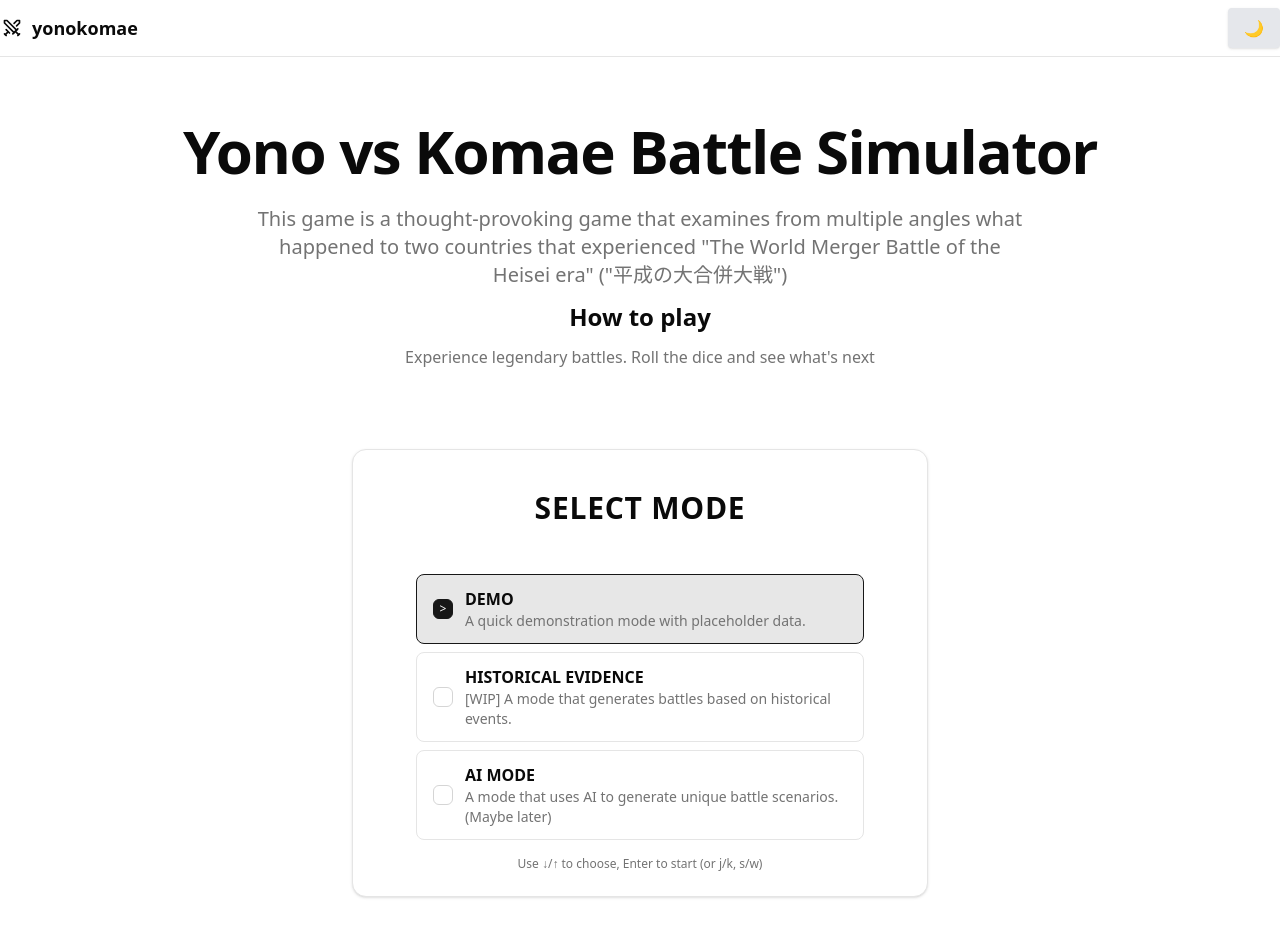
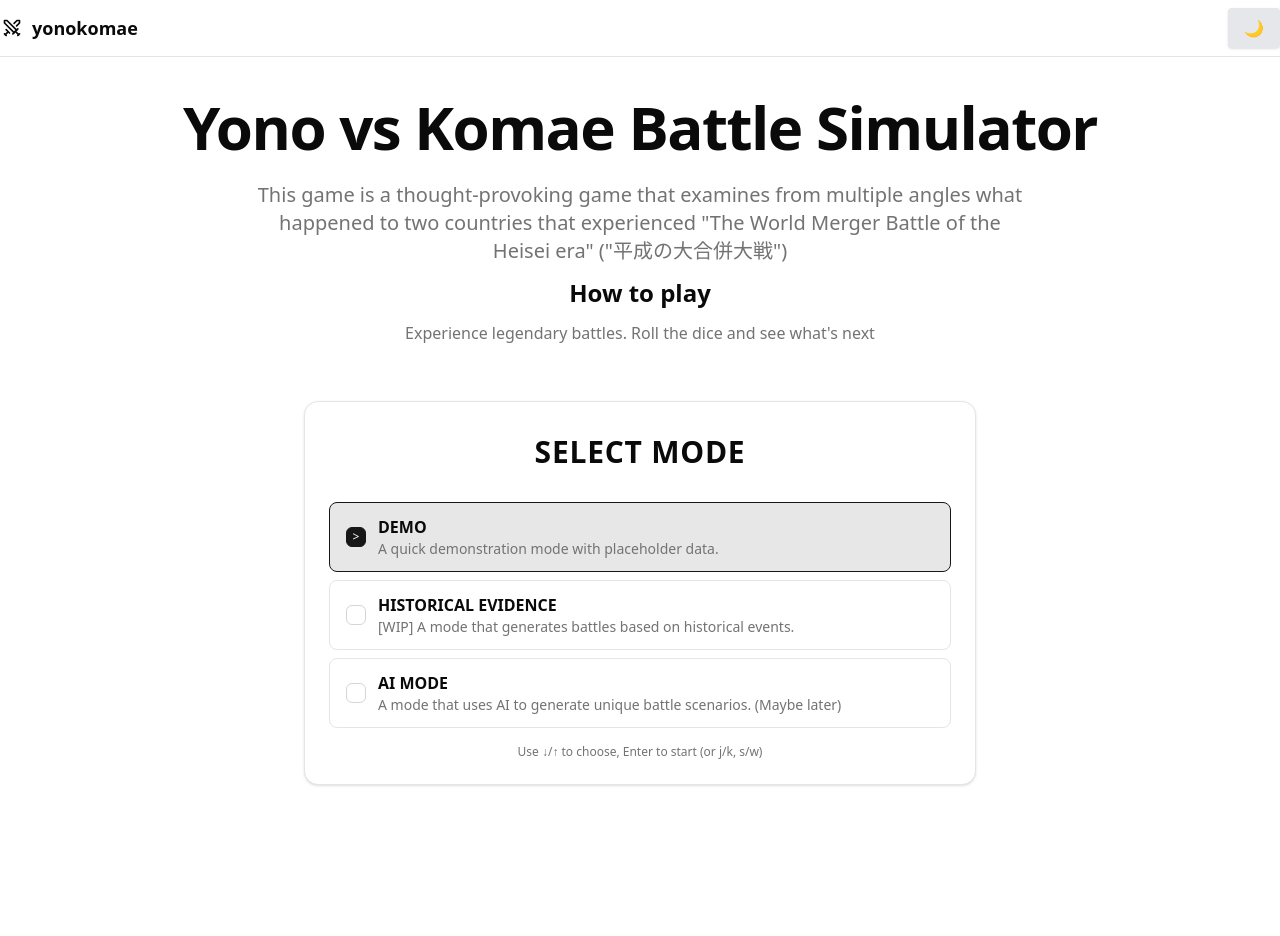
Before and after one commit to F88/yonokomae, a React (Vite) app: page / in a window 1280 px wide. Shown: the top 936 px of the page. Built offline with nearby package versions, Linux system fonts and the light colour scheme.

Commit message:
feat: update layout styles in App, Controller, and TitleContainer components for improved spacing and clarity

```diff
--- a/src/App.tsx
+++ b/src/App.tsx
@@ -97,9 +97,9 @@ function App() {
       </header>
 
       {/* Main Content */}
-      <div className="container flex flex-col gap-8 py-8 pb-32">
+      <div className="container flex flex-col gap-0 py-0 pb-32">
         {/* Intro Section */}
-        <section className="flex flex-col items-center text-center">
+        <section className="flex flex-col items-center text-center m-2">
           <Intro />
           <TheStartOfTheWar />
         </section>
--- a/src/components/Controller.tsx
+++ b/src/components/Controller.tsx
@@ -36,7 +36,7 @@ export const Controller: FC<ControllerProps> = ({
       if (key === 'Enter' || key === ' ' || key === 'b' || key === 'B') {
         e.preventDefault();
         handleGenerate();
-      } else if (key === 'r' || key === 'R' || key === 'Escape') {
+      } else if (key === 'r' || key === 'R') {
         e.preventDefault();
         handleReset();
       }
@@ -54,13 +54,13 @@ export const Controller: FC<ControllerProps> = ({
           variant="destructive"
           onClick={handleReset}
           className="gap-2"
-          title="Reset (R or Esc)"
-          aria-label="Reset (R or Esc)"
+          title="Reset (R)"
+          aria-label="Reset (R)"
         >
           <Square className="h-4 w-4" />
           RESET
         </Button>
-        <div className="text-xs text-muted-foreground">[Esc / R]</div>
+        <div className="text-xs text-muted-foreground">[R]</div>
       </div>
 
       {/* Battle block */}
@@ -74,7 +74,7 @@ export const Controller: FC<ControllerProps> = ({
           <GiInvertedDice3 className="h-5 w-5" />
           BATTLE
         </Button>
-        <div className="text-xs text-muted-foreground">[Enter / Space / B]</div>
+        <div className="text-xs text-muted-foreground">[B/Enter/Space]</div>
       </div>
     </div>
   );
--- a/src/components/TitleContaner.tsx
+++ b/src/components/TitleContaner.tsx
@@ -170,8 +170,8 @@ export function TitleContaner({
 
   return (
     <div className="flex w-full justify-center p-6">
-      <Card className="w-full max-w-xl text-center">
-        <CardHeader className="gap-2 py-4">
+      <Card className="w-full max-w-2xl text-center">
+        <CardHeader className="gap-2 pt-2">
           <CardTitle className="text-3xl font-bold tracking-wide">
             {title}
           </CardTitle>
@@ -183,7 +183,7 @@ export function TitleContaner({
             aria-label="Play modes"
             tabIndex={0}
             onKeyDown={handleKeyDown}
-            className="mx-auto flex w-full max-w-md flex-col gap-2"
+            className="mx-auto flex w-full flex-col gap-2"
           >
             {options.map((m, i) => {
               const selected = i === index;
```
